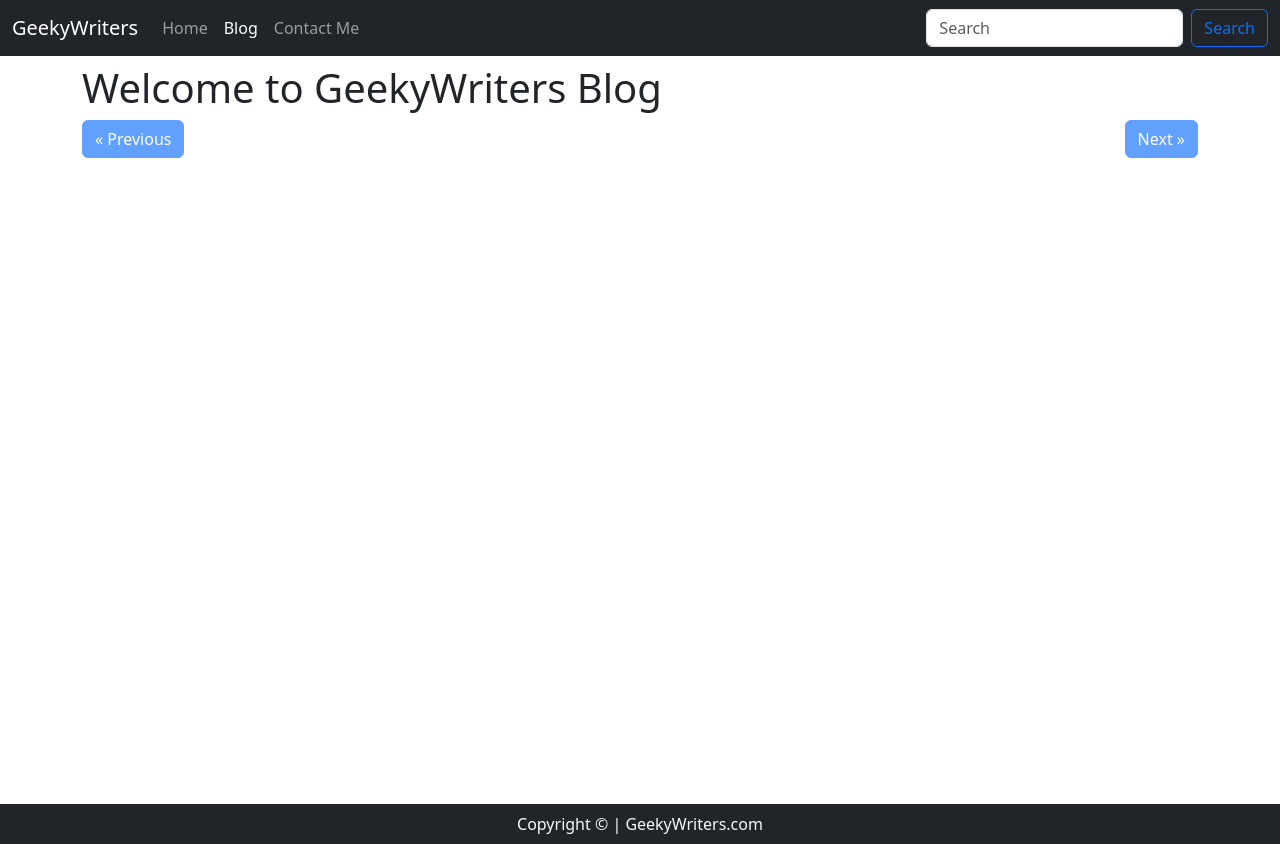
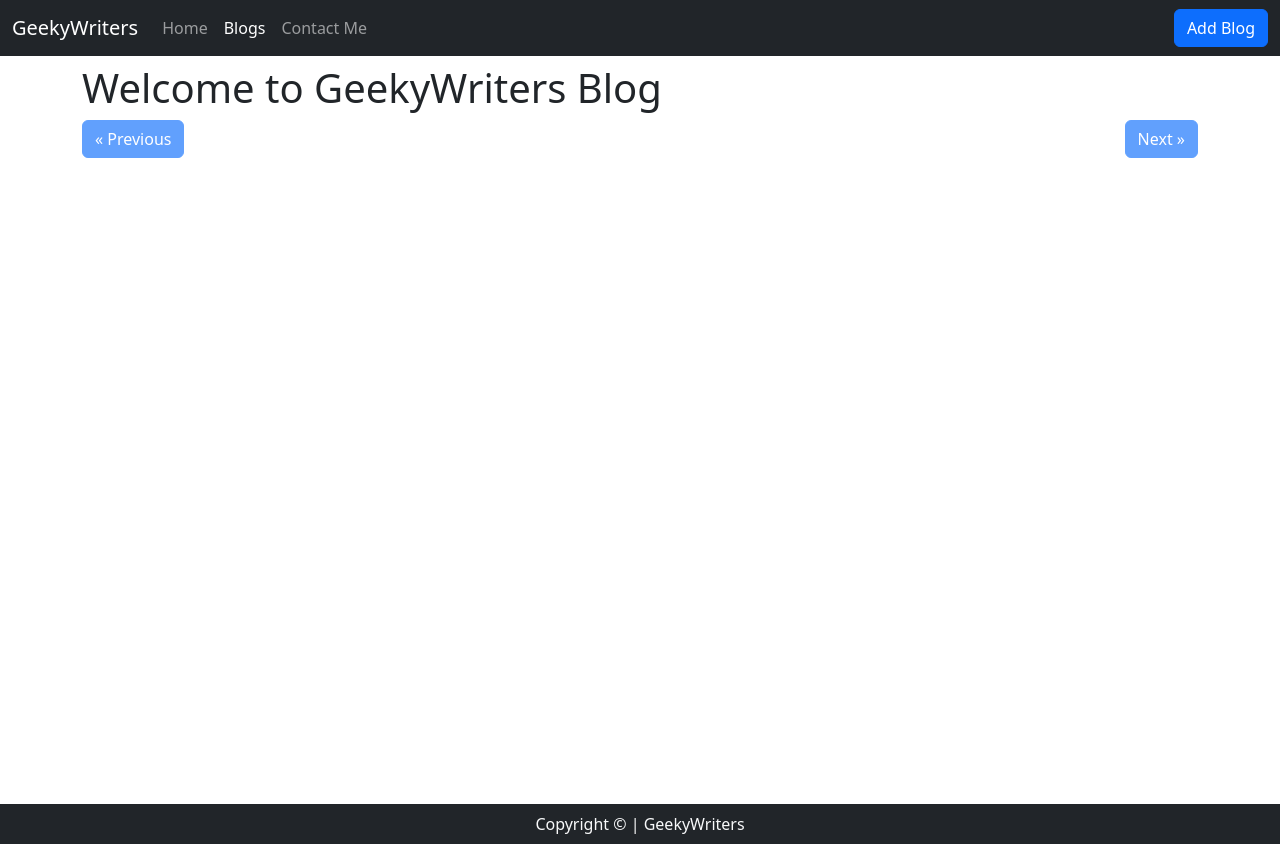
Before and after one commit to Taraansh/GeekyWriters, a Django app: page /blog/ in a window 1280 px wide. Run offline with Django 4.2, Linux system fonts and the light colour scheme; data that the repository does not hold is empty.

Commit message:
Some updates

```diff
--- a/templates/base.html
+++ b/templates/base.html
@@ -1,20 +1,24 @@
 <!doctype html>
 <html lang="en">
+
 <head>
   <meta charset="utf-8">
   <meta name="viewport" content="width=device-width, initial-scale=1">
-    <link href="https://cdn.jsdelivr.net/npm/bootstrap@5.3.0-alpha1/dist/css/bootstrap.min.css" rel="stylesheet" integrity="sha384-GLhlTQ8iRABdZLl6O3oVMWSktQOp6b7In1Zl3/Jr59b6EGGoI1aFkw7cmDA6j6gD" crossorigin="anonymous">
+  <link href="https://cdn.jsdelivr.net/npm/bootstrap@5.3.0-alpha1/dist/css/bootstrap.min.css" rel="stylesheet"
+    integrity="sha384-GLhlTQ8iRABdZLl6O3oVMWSktQOp6b7In1Zl3/Jr59b6EGGoI1aFkw7cmDA6j6gD" crossorigin="anonymous">
   {% block css %}{% endblock css %}
   <title>
     {% block title %}{% endblock title %}
   </title>
 </head>
+
 <body>
 
   <nav class="navbar navbar-expand-lg bg-dark navbar-dark">
     <div class="container-fluid">
       <a class="navbar-brand" href="/">GeekyWriters</a>
-          <button class="navbar-toggler" type="button" data-bs-toggle="collapse" data-bs-target="#navbarSupportedContent" aria-controls="navbarSupportedContent" aria-expanded="false" aria-label="Toggle navigation">
+      <button class="navbar-toggler" type="button" data-bs-toggle="collapse" data-bs-target="#navbarSupportedContent"
+        aria-controls="navbarSupportedContent" aria-expanded="false" aria-label="Toggle navigation">
         <span class="navbar-toggler-icon"></span>
       </button>
       <div class="collapse navbar-collapse" id="navbarSupportedContent">
@@ -23,22 +27,23 @@
             <a class="nav-link {% block homeactive %}{% endblock homeactive %}" aria-current="page" href="/">Home</a>
           </li>
           <li class="nav-item">
-                <a class="nav-link {% block blogactive %}{% endblock blogactive %}" href="/blog/">Blog</a>
+            <a class="nav-link {% block blogactive %}{% endblock blogactive %}" href="/blog/">Blogs</a>
           <li class="nav-item">
             <a class="nav-link {% block contactactive %}{% endblock contactactive %}" href="/contact/">Contact Me</a>
         </ul>
-            <form action="/search/" method="get" class="d-flex" role="search">
-              <input class="form-control me-2" type="search" placeholder="Search" aria-label="Search">
-              <button class="btn btn-outline-primary" type="submit">Search</button>
-            </form>
+        <a href="/addblog" style="text-decoration: none; color: white;"><button class="btn btn-primary"
+            style="height: fit-content;">Add Blog</button></a>
       </div>
     </div>
   </nav>
 
   {% block body %}{% endblock body %}
 
-    <footer class="text-center py-2 text-light bg-dark">Copyright &copy; | GeekyWriters.com</footer>
+  <footer class="text-center py-2 text-light bg-dark">Copyright &copy; | GeekyWriters</footer>
 
-    <script src="https://cdn.jsdelivr.net/npm/bootstrap@5.3.0-alpha1/dist/js/bootstrap.bundle.min.js" integrity="sha384-w76AqPfDkMBDXo30jS1Sgez6pr3x5MlQ1ZAGC+nuZB+EYdgRZgiwxhTBTkF7CXvN" crossorigin="anonymous"></script>
+  <script src="https://cdn.jsdelivr.net/npm/bootstrap@5.3.0-alpha1/dist/js/bootstrap.bundle.min.js"
+    integrity="sha384-w76AqPfDkMBDXo30jS1Sgez6pr3x5MlQ1ZAGC+nuZB+EYdgRZgiwxhTBTkF7CXvN"
+    crossorigin="anonymous"></script>
 </body>
+
 </html>
```
Lines whose indentation alone changed are shown as unchanged.
